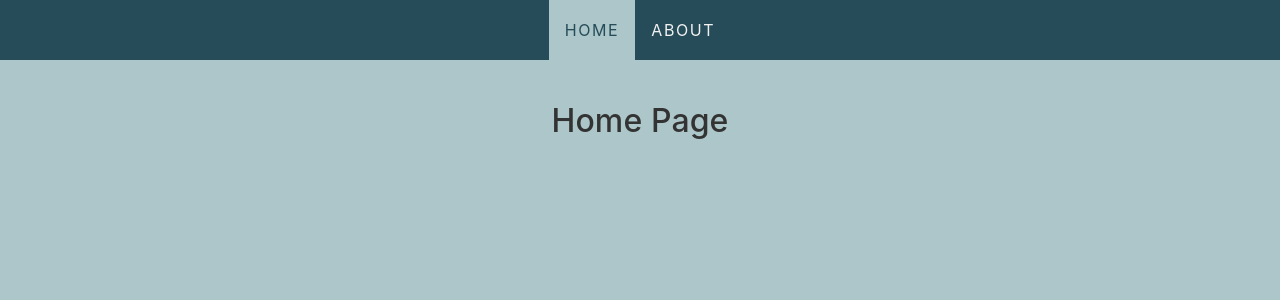
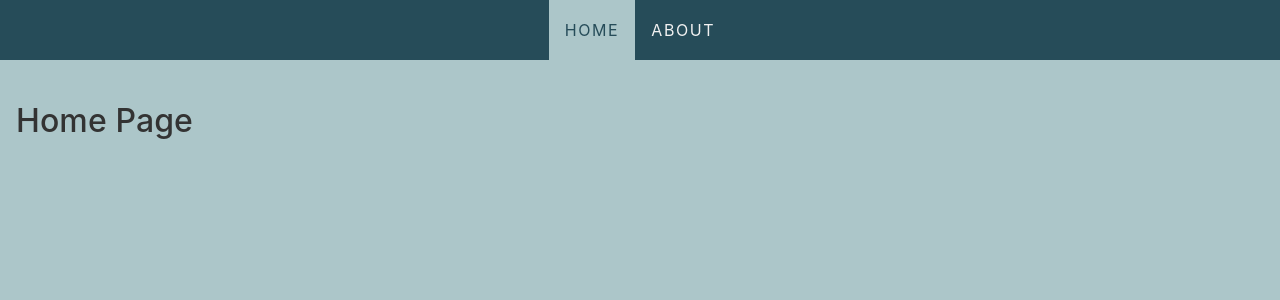
Before and after one commit to MortenBonderup/react-spa-starter, a React (Create React App) app: page / in a window 1280 px wide. Shown: the top 300 px of the page. Built offline with nearby package versions, Linux system fonts and the light colour scheme.

Commit message:
Update index.css

```diff
--- a/src/index.css
+++ b/src/index.css
@@ -13,7 +13,8 @@
     color: var(--text-color-dark);
     padding: 0;
     margin: 0;
-    font-family: -apple-system, BlinkMacSystemFont, "Segoe UI", "Roboto", "Oxygen", "Ubuntu", "Cantarell", "Fira Sans", "Droid Sans", "Helvetica Neue", sans-serif;
+    font-family: -apple-system, BlinkMacSystemFont, "Segoe UI", "Roboto", "Oxygen", "Ubuntu", "Cantarell", "Fira Sans",
+        "Droid Sans", "Helvetica Neue", sans-serif;
     -webkit-font-smoothing: antialiased;
     -moz-osx-font-smoothing: grayscale;
 }
@@ -31,7 +32,6 @@
     font-size: 2em;
     font-weight: 500;
     letter-spacing: 0.1px;
-    text-align: center;
 }
 
 h2 {
```
